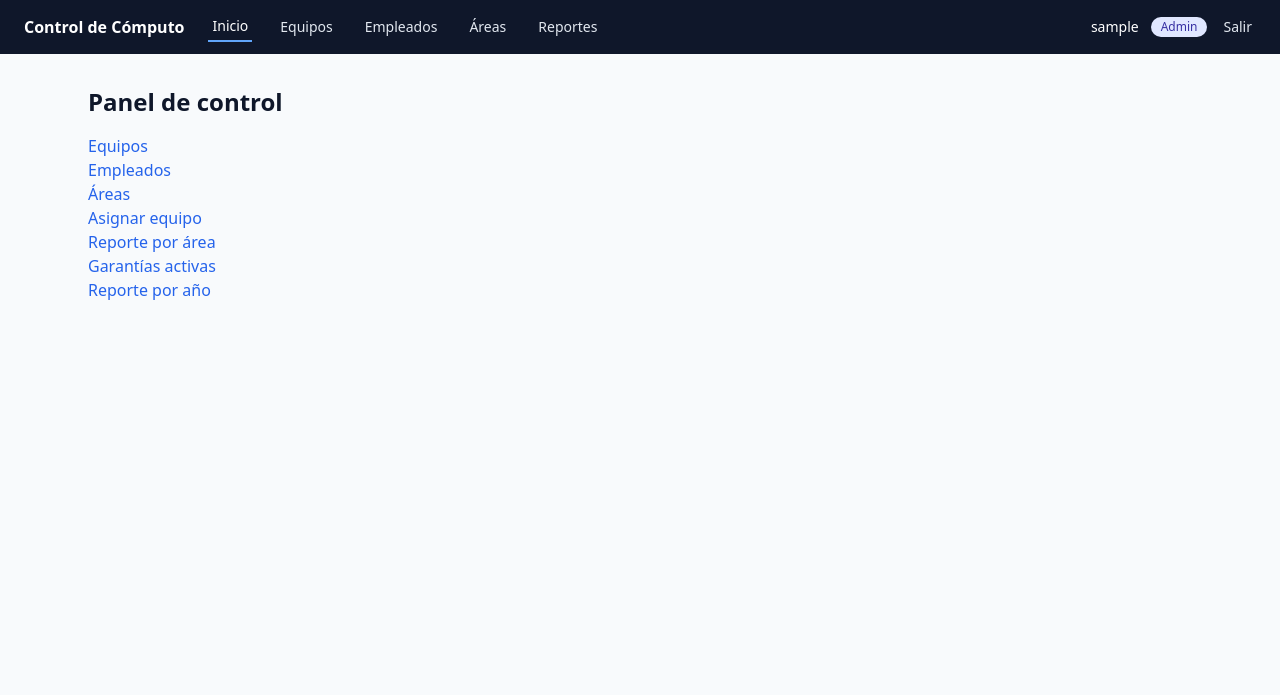
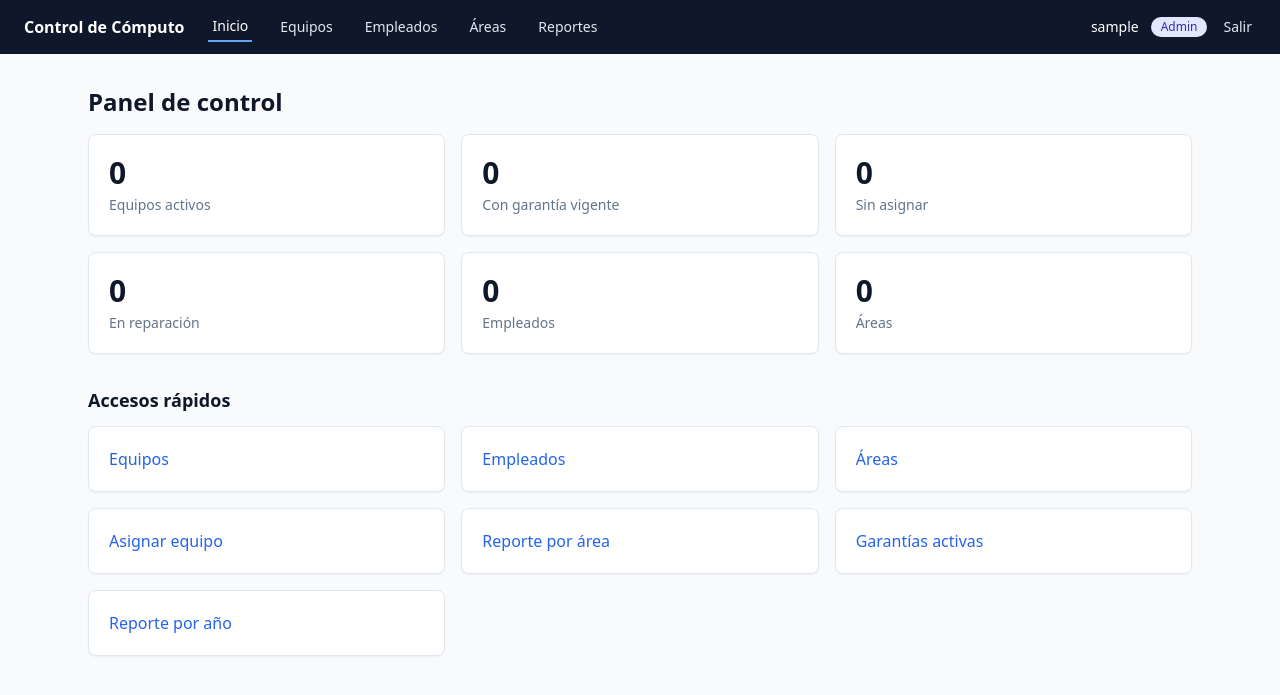
Before and after one commit to AngelsxRod/gestion-equipos-computo, a PHP site: page /dashboard.php in a window 1280 px wide. Shown: the top 695 px of the page. Run offline with PHP 8.4, Linux system fonts and the light colour scheme; the visitor is signed in with stand-in values (Sample User, id 1); data that the repository does not hold is empty.

Commit message:
feat: rediseñar dashboard con tarjetas de KPIs y gráficos

```diff
--- a/public/dashboard.php
+++ b/public/dashboard.php
@@ -4,19 +4,52 @@ declare(strict_types=1);
 
 require_once __DIR__ . '/../bootstrap.php';
 
+use App\Reports\Dashboard;
+
 require_role(['admin', 'consulta']);
+
+$kpis = Dashboard::kpis();
 
 $titulo = 'Inicio';
 require __DIR__ . '/partials/layout_inicio.php';
 ?>
 <h1>Panel de control</h1>
-<div class="tarjetas">
-    <div class="tarjeta"><a href="/equipos/listar.php">Equipos</a></div>
-    <div class="tarjeta"><a href="/empleados/listar.php">Empleados</a></div>
-    <div class="tarjeta"><a href="/areas/listar.php">Áreas</a></div>
-    <div class="tarjeta"><a href="/asignaciones/asignar.php">Asignar equipo</a></div>
-    <div class="tarjeta"><a href="/reportes/por_area.php">Reporte por área</a></div>
-    <div class="tarjeta"><a href="/reportes/garantias_activas.php">Garantías activas</a></div>
-    <div class="tarjeta"><a href="/reportes/por_anio.php">Reporte por año</a></div>
+
+<div class="grid grid-cols-2 sm:grid-cols-3 gap-4 mb-8">
+    <div class="kpi-card">
+        <span class="kpi-value"><?= (int) $kpis['equipos_activos'] ?></span>
+        <span class="kpi-label">Equipos activos</span>
+    </div>
+    <div class="kpi-card">
+        <span class="kpi-value"><?= (int) $kpis['equipos_con_garantia_vigente'] ?></span>
+        <span class="kpi-label">Con garantía vigente</span>
+    </div>
+    <div class="kpi-card">
+        <span class="kpi-value"><?= (int) $kpis['equipos_sin_asignar'] ?></span>
+        <span class="kpi-label">Sin asignar</span>
+    </div>
+    <div class="kpi-card">
+        <span class="kpi-value"><?= (int) $kpis['equipos_en_reparacion'] ?></span>
+        <span class="kpi-label">En reparación</span>
+    </div>
+    <div class="kpi-card">
+        <span class="kpi-value"><?= (int) $kpis['total_empleados'] ?></span>
+        <span class="kpi-label">Empleados</span>
+    </div>
+    <div class="kpi-card">
+        <span class="kpi-value"><?= (int) $kpis['total_areas'] ?></span>
+        <span class="kpi-label">Áreas</span>
+    </div>
+</div>
+
+<h2>Accesos rápidos</h2>
+<div class="grid grid-cols-2 sm:grid-cols-3 gap-4">
+    <a class="card hover:shadow-md transition-shadow" href="/equipos/listar.php">Equipos</a>
+    <a class="card hover:shadow-md transition-shadow" href="/empleados/listar.php">Empleados</a>
+    <a class="card hover:shadow-md transition-shadow" href="/areas/listar.php">Áreas</a>
+    <a class="card hover:shadow-md transition-shadow" href="/asignaciones/asignar.php">Asignar equipo</a>
+    <a class="card hover:shadow-md transition-shadow" href="/reportes/por_area.php">Reporte por área</a>
+    <a class="card hover:shadow-md transition-shadow" href="/reportes/garantias_activas.php">Garantías activas</a>
+    <a class="card hover:shadow-md transition-shadow" href="/reportes/por_anio.php">Reporte por año</a>
 </div>
 <?php require __DIR__ . '/partials/layout_fin.php'; ?>
```
